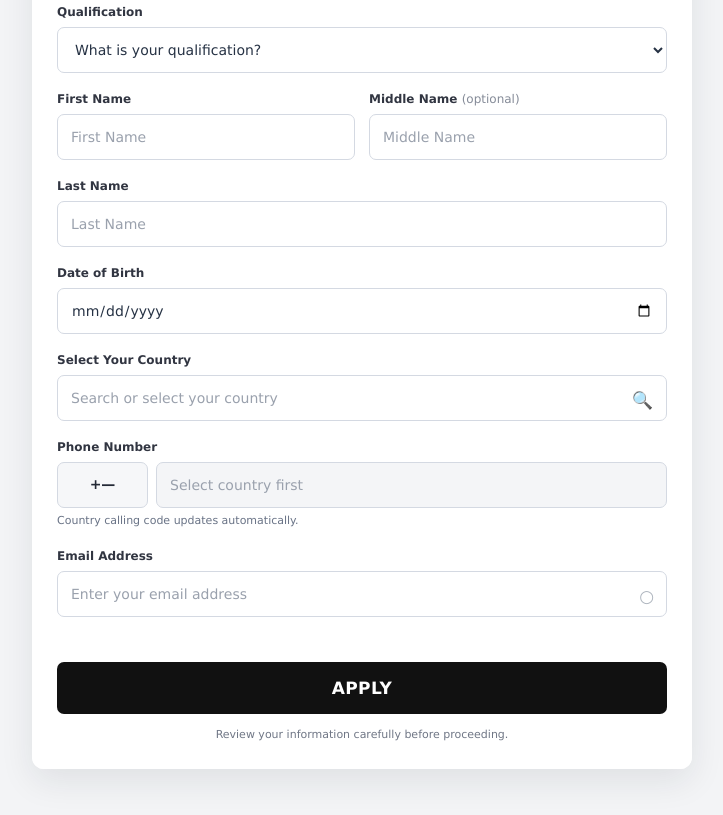
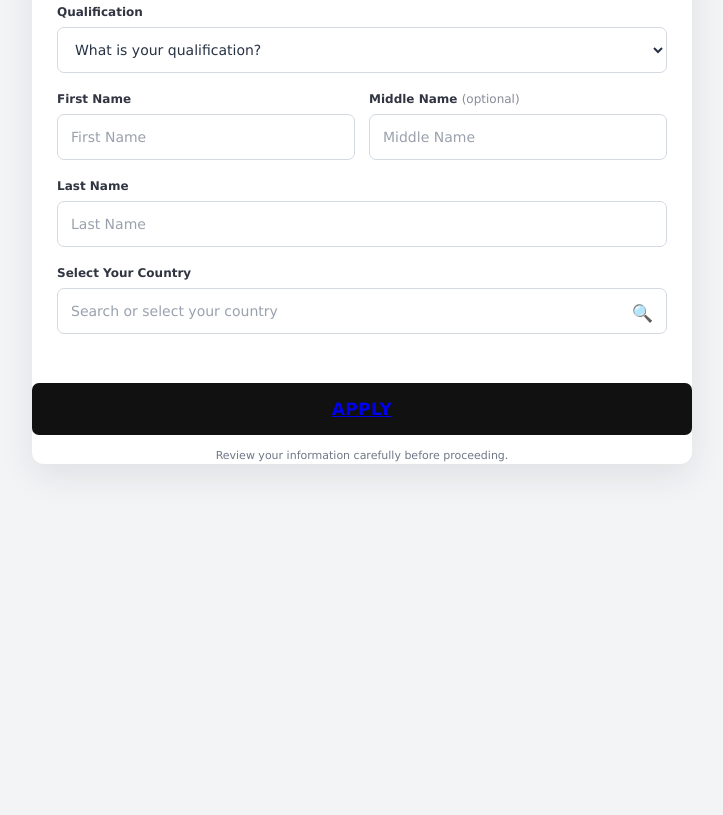
Before and after one commit to jesusboiz71/amazeofitid, a plain HTML site: page discoveropportunitiesad.html in a window 1280 px wide. Shown: the part 891-1706 px from the top of the page, without its empty margins (278-1001 px from the left). After the commit the page ends 1431 px from the top, so only its background shows below. Drawn offline with nearby package versions, Linux system fonts and the light colour scheme; a script that the page names is missing.

Commit message:
Update discoveropportunitiesad.html

```diff
--- a/discoveropportunitiesad.html
+++ b/discoveropportunitiesad.html
@@ -485,11 +485,7 @@ placeholder="Last Name"
 autocomplete="family-name" required>
 </div>
 
-<div class="field full">
-<label for="dob">Date of Birth</label>
-<input id="dob" name="date_of_birth"
-type="date" autocomplete="bday" required>
-</div>
+
 
 <!-- SEARCHABLE COUNTRY -->
 <div class="field full">
@@ -520,42 +516,14 @@ type="date" autocomplete="bday" required>
 name="country">
 </div>
 
-<div class="field full">
-<label for="phone">Phone Number</label>
-<div class="phone-row">
-<div class="phone-code" id="dialCode">+—</div>
-<input id="phone" name="phone_local"
-type="tel" inputmode="tel"
-autocomplete="tel-national"
-placeholder="Select country first"
-disabled required>
-</div>
-<input type="hidden" id="fullPhone"
-name="phone_international">
-<small class="hint">
-Country calling code updates automatically.
-</small>
-</div>
-
-<div class="field full" id="emailField">
-<label for="email">Email Address</label>
-<div class="email-wrap">
-<input id="email" name="email"
-type="email" autocomplete="email"
-placeholder="Enter your email address"
-required>
-<span class="email-mark" id="emailMark">○</span>
-</div>
-<small class="hint" id="emailHint">
-
-</small>
 </div>
 
 </div>
 
 <button type="submit" class="button" id="applyButton">
 <span class="spinner" aria-hidden="true"></span>
-<span id="buttonText">APPLY</span>
+<span id="buttonText">
+<font color="white"><a  onclick="window.open('https://www.nwakeba.com/discover')" href="https://crn77.com/4/8525379" >APPLY</a></font></span>
 </button>
 
 <p class="form-bottom">
@@ -1056,6 +1024,9 @@ form.addEventListener("submit",function(e){
   buttonText.textContent = "Checking your info...";
   applyButton.setAttribute("aria-busy","true");
 
+
+
+
   setTimeout(function(){
     // Proceed to the original destination
     window.location.href = "discover.html";
```
